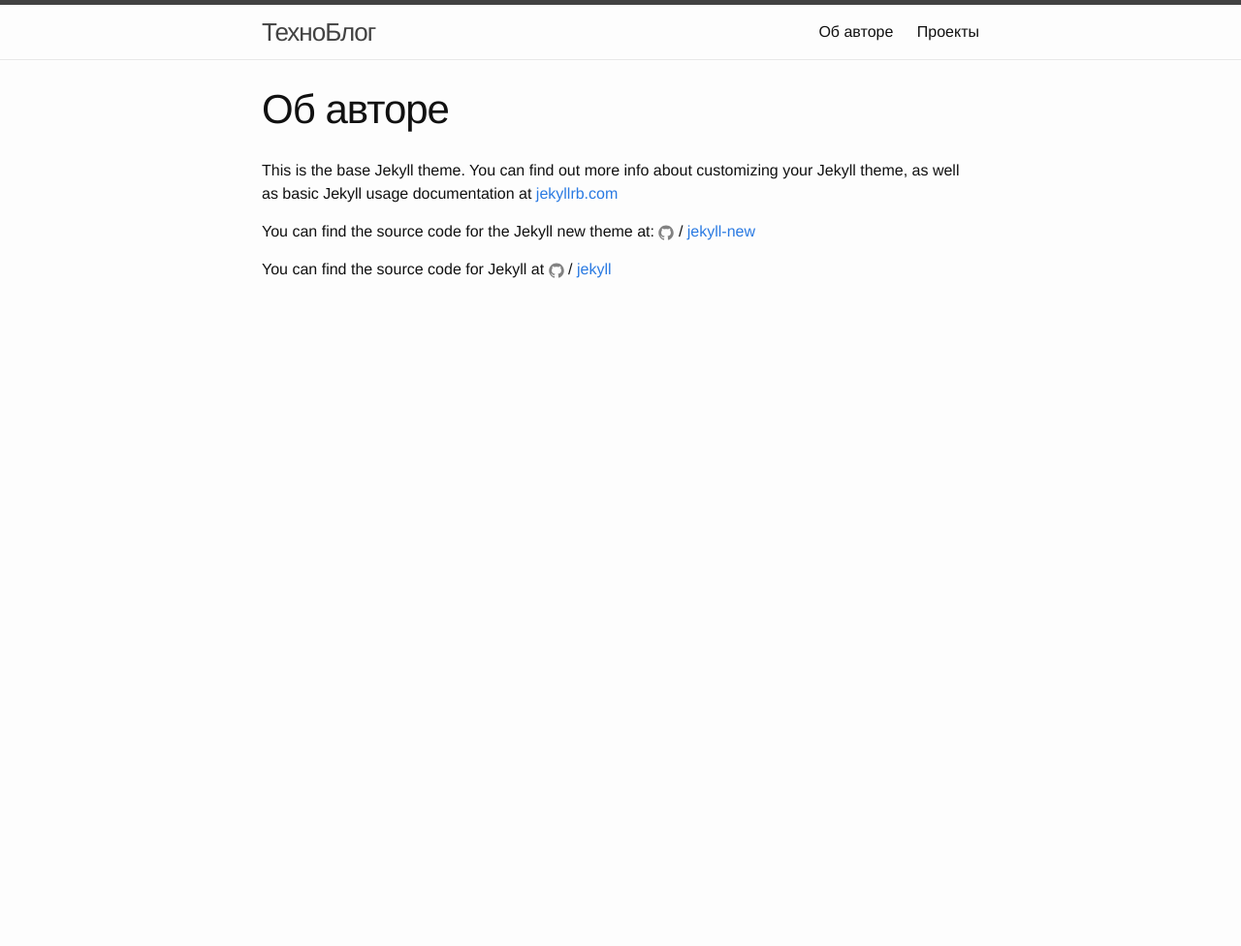
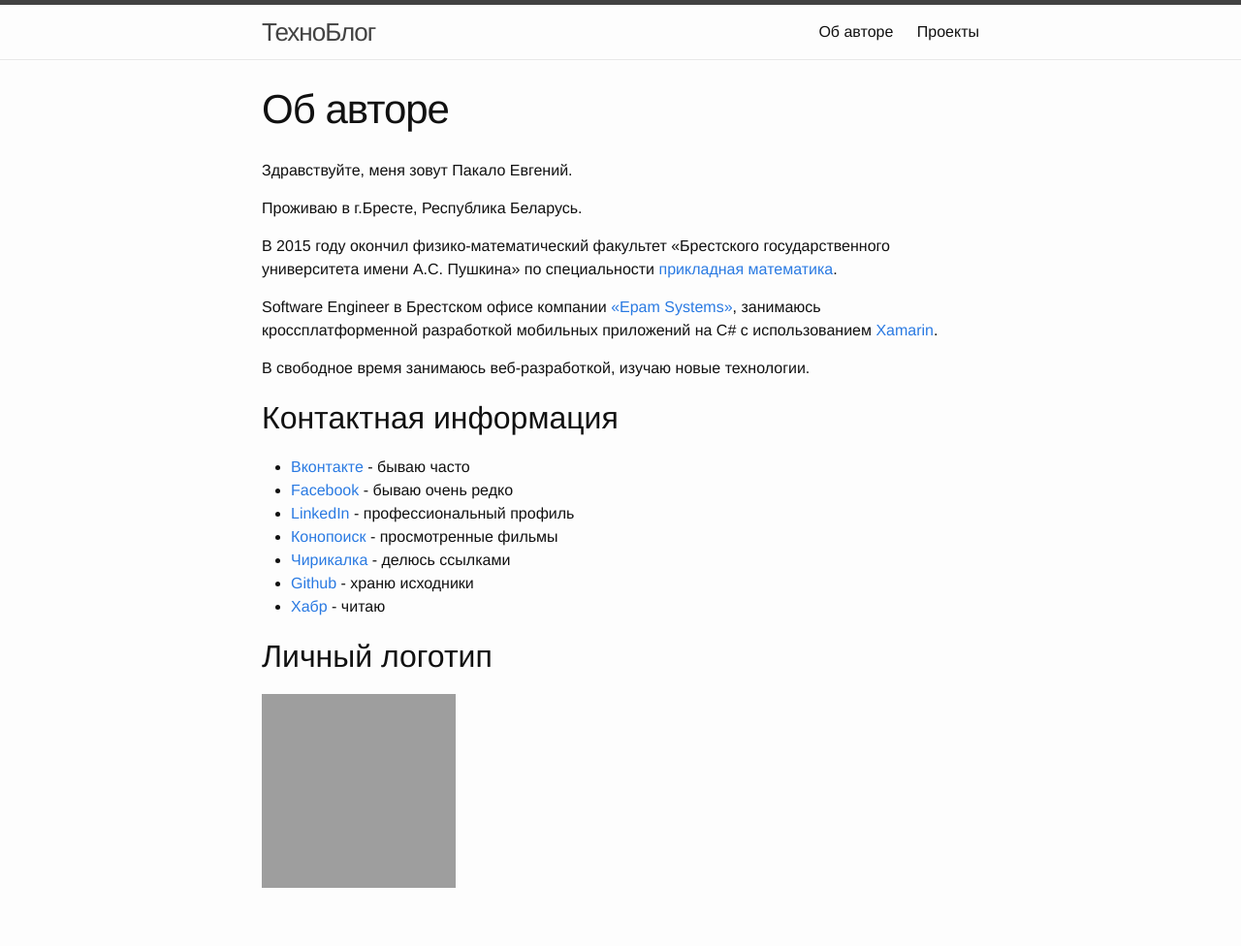
Before and after one commit to wcoder/wcoder.github.io, a Jekyll site: the page built from pages/about.md, in a window 1280 px wide. Shown: the whole page at 97% size. Built offline with Jekyll 4.4.1, drawn with Linux system fonts in a browser that asks for light colours; before the commit the page ends 900 px from its top, so only the background shows below that; grey boxes are pictures that could not be loaded.

Commit message:
Change about page

```diff
--- a/pages/about.md
+++ b/pages/about.md
@@ -3,12 +3,25 @@
 permalink: /about/
 ---
 
-This is the base Jekyll theme. You can find out more info about customizing your Jekyll theme, as well as basic Jekyll usage documentation at [jekyllrb.com](http://jekyllrb.com/)
+Здравствуйте, меня зовут Пакало Евгений.
 
-You can find the source code for the Jekyll new theme at:
-{% include icon-github.html username="jglovier" %} /
-[jekyll-new](https://github.com/jglovier/jekyll-new)
+Проживаю в г.Бресте, Республика Беларусь.
 
-You can find the source code for Jekyll at
-{% include icon-github.html username="jekyll" %} /
-[jekyll](https://github.com/jekyll/jekyll)
+В 2015 году окончил физико-математический факультет «Брестского государственного университета имени А.С. Пушкина» по специальности [прикладная математика](http://www.brsu.by/div/prikladnaya-matematika).
+
+Software Engineer в Брестском офисе компании [«Epam Systems»](http://www.epam.by/), занимаюсь кроссплатформенной разработкой мобильных приложений на C# с использованием [Xamarin](http://xamarin.com).
+
+В свободное время занимаюсь веб-разработкой, изучаю новые технологии.
+
+## Контактная информация
+
+* [Вконтакте](https://vk.com/evgeniypakalo) - бываю часто
+* [Facebook](https://www.facebook.com/evgeniypakalo) - бываю очень редко
+* [LinkedIn](https://www.linkedin.com/pub/yauheni-pakala/56/641/118) - профессиональный профиль
+* [Конопоиск](http://www.kinopoisk.ru/user/2065569/) - просмотренные фильмы
+* [Чирикалка](https://twitter.com/evgeniypakalo) - делюсь ссылками
+* [Github](https://github.com/wcoder) - храню исходники
+* [Хабр](http://habrahabr.ru/users/wcoder/) - читаю
+
+## Личный логотип
+![Личный логотип](https://avatars0.githubusercontent.com/u/766193)
```
